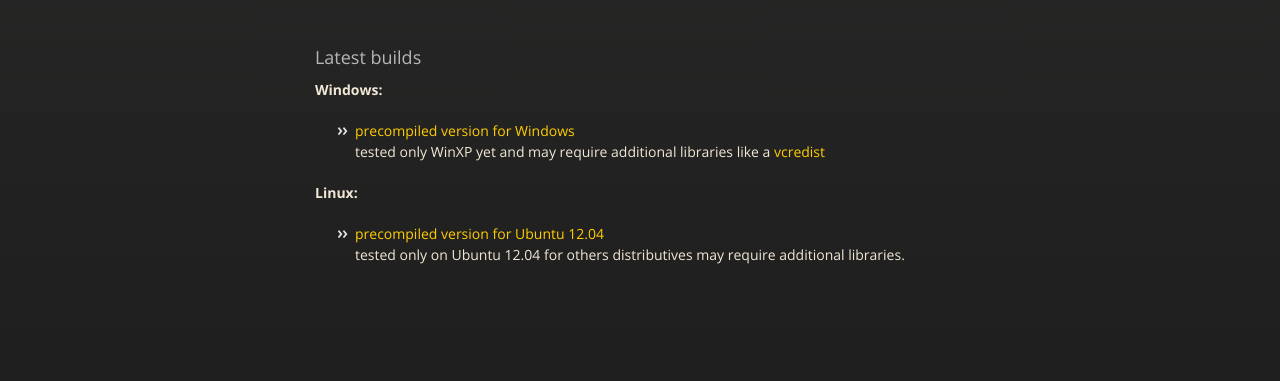
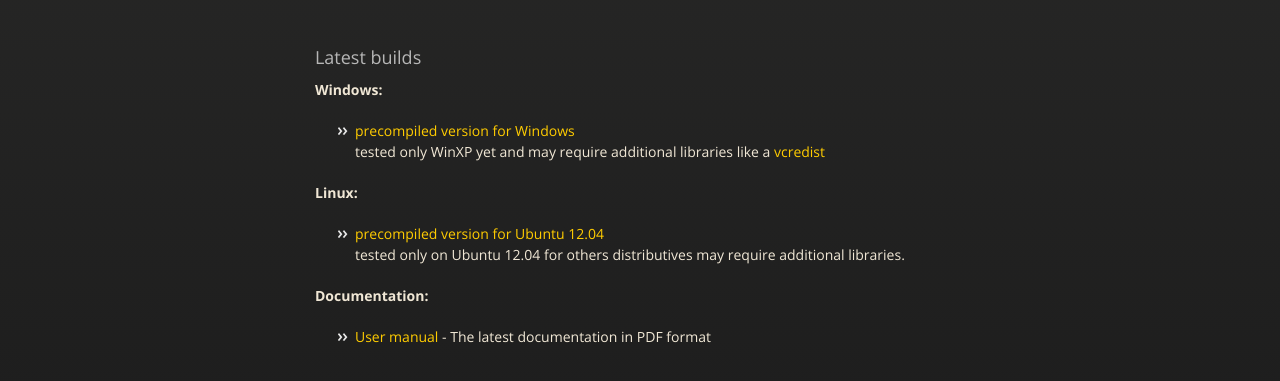
Before and after one commit to mpyatkov/sbars, a plain HTML site: page index.html in a window 1280 px wide. Shown: the part 289-670 px from the top of the page. Drawn offline with nearby package versions, Linux system fonts and the light colour scheme.

Commit message:
Create gh-pages branch via GitHub

```diff
--- a/index.html
+++ b/index.html
@@ -53,6 +53,12 @@ tested only WinXP yet and may require additional libraries like a <a href="http:
 <li>
 <a href="https://github.com/downloads/mpyatkov/sbars/SBARS_Ubuntu_12.04.zip">precompiled version for Ubuntu 12.04</a><br>
 tested only on Ubuntu 12.04 for others distributives may require additional libraries.</li>
+</ul><p><strong>Documentation:</strong>  </p>
+
+<ul>
+<li>
+<a href="https://github.com/downloads/mpyatkov/sbars/SBARS_manual.pdf">User manual</a> -
+The latest documentation in PDF format</li>
 </ul>
       </section>
 
--- a/params.json
+++ b/params.json
@@ -1 +1 @@
-{"name":"S.B.A.R.S - Spectral-Based Approach for Repeats Search","tagline":"S.B.A.R.S - bioinformatics tool for search different types of long repeats in sequences comparable by size with chromosomes","body":"### Latest builds  \r\n\r\n**Windows:**\r\n* [precompiled version for Windows](https://github.com/downloads/mpyatkov/sbars/SBARS_win.zip)  \r\ntested only WinXP yet and may require additional libraries like a [vcredist](http://www.microsoft.com/en-us/download/details.aspx?id=5555)\r\n\r\n**Linux:**  \r\n* [precompiled version for Ubuntu 12.04](https://github.com/downloads/mpyatkov/sbars/SBARS_Ubuntu_12.04.zip)  \r\ntested only on Ubuntu 12.04 for others distributives may require additional libraries.\r\n\r\n\r\n","note":"Don't delete this file! It's used internally to help with page regeneration.","google":""}
+{"name":"S.B.A.R.S - Spectral-Based Approach for Repeats Search","tagline":"S.B.A.R.S - bioinformatics tool for search different types of long repeats in sequences comparable by size with chromosomes","google":"","body":"### Latest builds  \r\n\r\n**Windows:**\r\n* [precompiled version for Windows](https://github.com/downloads/mpyatkov/sbars/SBARS_win.zip)  \r\ntested only WinXP yet and may require additional libraries like a [vcredist](http://www.microsoft.com/en-us/download/details.aspx?id=5555)\r\n\r\n**Linux:**  \r\n* [precompiled version for Ubuntu 12.04](https://github.com/downloads/mpyatkov/sbars/SBARS_Ubuntu_12.04.zip)  \r\ntested only on Ubuntu 12.04 for others distributives may require additional libraries.\r\n\r\n**Documentation:**  \r\n* [User manual](https://github.com/downloads/mpyatkov/sbars/SBARS_manual.pdf) - \r\nThe latest documentation in PDF format\r\n\r\n\r\n","note":"Don't delete this file! It's used internally to help with page regeneration."}
```
